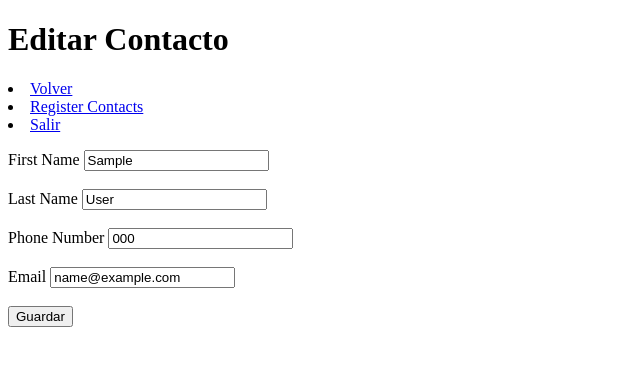
After one commit to DiegoAldemar/proyecto-libreta, a Django app: page /contactos/edit/1/ in a window 1280 px wide. The commit adds this page. Shown: the top 366 px of the page, without its empty margins (0-640 px from the left). Run offline with Django 3.2, Linux system fonts and the light colour scheme; a user stored in the database is signed in; tables that the repository leaves empty hold one stand-in row (values such as "Sample post").

Commit message:
solucionado editar eliminar contactos, faltas advertencias mejorarlas, siguiente dar estilos y mejorar

```diff
--- a/contactos/views.py
+++ b/contactos/views.py
@@ -31,7 +31,7 @@ def logout_view(request):
 
 @login_required
 def get_contactos(request):
-    ver_contactos = Contactos.objects.filter(name_user_id=request.user)
+    ver_contactos = Contactos.objects.filter(name_user_id=request.user).order_by('first_name')
     numero_contanctos = ver_contactos.count()
     print(request.user.id)
     return render(request, 'view_contactos.html', {'ver_contactos':ver_contactos,
@@ -51,6 +51,28 @@ def register_contacts(request):
         form = ContactosForm()
     return render(request, 'register_contactos.html', {'form':form})
 
+@login_required
+def edit_contact(request, id):
+    contacto_editar = Contactos.objects.filter(id=id).values()
+    if request.method == 'POST':
+        contacto_editado = Contactos.objects.get(id=id)
+        contacto_editado.first_name = request.POST['first_name']
+        contacto_editado.last_name = request.POST['last_name']
+        contacto_editado.phone_number = request.POST['phone_number']
+        contacto_editado.email = request.POST['email']
+        contacto_editado.save()
+        messages.success(request, 'Contacto Actualizado!!!')
+        print('guardar contacto')
+        return redirect('view_contactos')
+    return render(request, 'edit_contacto.html', {'contacto_editar': contacto_editar})
+
+
+@login_required
+def delete_contacto(request, id):
+    delete_contacto = Contactos.objects.get(id=id)
+    delete_contacto.delete()
+    messages.warning(request, '¿Desea Eliminar Contacto?')
+    return redirect('view_contactos')
 
 def register_user(request):
     if request.method == 'POST':
--- a/mi_libreta/urls.py
+++ b/mi_libreta/urls.py
@@ -25,6 +25,8 @@ urlpatterns = [
     path('logout/', views.logout_view, name='logout'),
     path('contactos/', views.get_contactos, name='view_contactos'),
     path('contactos/register/', views.register_contacts, name='register_contactos'),
+    path('contactos/edit/<int:id>/', views.edit_contact, name='edit_contacto'),
+    path('contactos/delete/<int:id>/', views.delete_contacto, name='delete_contacto'),
     path('contactos/guardado/', views.get_contactos, name='guardado_contactos'),
     path('register-user/', views.register_user, name='register_user'),
 ]
--- a/templates/base.html
+++ b/templates/base.html
@@ -40,14 +40,14 @@
         {% endblock navbar %}
     </div>
 
-    {% block contend %}
+    {% block content %}
         <form action="{% url 'login' %}" method='POST'>
             {% csrf_token %}
             <input type="text" placeholder='Username' required='true' name='username' id='username' value=''>
             <input type="password" placeholder='Password' required='true' name='password'>
             <input type="submit" value='Login'>
         </form>
-    {% endblock contend %}
+    {% endblock content %}
 
 
 </body>
--- /dev/null
+++ b/templates/edit_contacto.html
@@ -0,0 +1,36 @@
+{% extends "view_contactos.html" %}
+
+{% block title %}
+    Editar Contacto
+{% endblock title %}
+
+{% block title_h1 %}
+    <h1>Editar Contacto</h1>
+{% endblock title_h1 %}
+
+{% block navbar %}
+    <li>
+        <a href={% url 'view_contactos' %}>Volver</a>
+    </li>
+
+    {{ block.super }}
+{% endblock navbar %}
+
+{% block content %}
+    {% for contacto in contacto_editar %}
+        <form action="" method='POST' id='guardar'>
+            {% csrf_token %}
+            <p>
+                <label for="first_name">First Name</label>
+                <input type="text" name="first_name" value={{contacto.first_name}}><br><br>
+                <label for="last_name">Last Name</label>
+                <input type="text" name="last_name" value={{contacto.last_name}}><br><br>
+                <label for="phone_number">Phone Number</label>
+                <input type="text" name="phone_number" value={{contacto.phone_number}}><br><br>
+                <label for="email">Email</label>
+                <input type="text" name="email" value={{contacto.email}}><br><br>
+                <input type="submit" value='Guardar'>
+            </p>
+        </form>
+    {% endfor %}
+{% endblock content %}
--- a/templates/register_contactos.html
+++ b/templates/register_contactos.html
@@ -20,7 +20,7 @@
     </li>
 {% endblock navbar %}
 
-{% block contend %}
+{% block content %}
     <hr />
     <form action="" method="POST">
         {% csrf_token %}
@@ -32,4 +32,4 @@
 
     <hr />
 
-{% endblock contend %}
+{% endblock content %}
--- a/templates/register_user.html
+++ b/templates/register_user.html
@@ -9,7 +9,7 @@
     <h1>Register user</h1>
 {% endblock title_h1 %}
 
-{% block contend %}
+{% block content %}
     <form action="" method='POST'>
         {% csrf_token %}
         {{ form.as_p }}
@@ -21,4 +21,4 @@
         <input type="password" required="true" name="password_confirmation" required id="password_confirmation">
         <input type="submit" value="Crear usuario" >
     </form>
-{% endblock contend %}
+{% endblock content %}
--- a/templates/view_contactos.html
+++ b/templates/view_contactos.html
@@ -26,7 +26,7 @@
     </li>
 {% endblock navbar %}
 
-{% block contend %}
+{% block content %}
     <ol>
         {% for ver_contacto in ver_contactos %}
             <li>
@@ -34,9 +34,10 @@
                 {{ ver_contacto.last_name }} -
                 {{ ver_contacto.phone_number }} -
                 {{ ver_contacto.email }} -
-                <input type="submit" name='editar' value='Editar'>
-                <input type="submit" name='eliminar' value='Eliminar' action='' method='delete'>
+                <a href={% url 'edit_contacto' ver_contacto.id %}>Editar</a>
+                <a href={% url 'delete_contacto' ver_contacto.id %}>Eliminar</a>
+                <br><br>
             </li>
         {% endfor %}
     </ol>
-{% endblock contend %}
+{% endblock content %}
```
